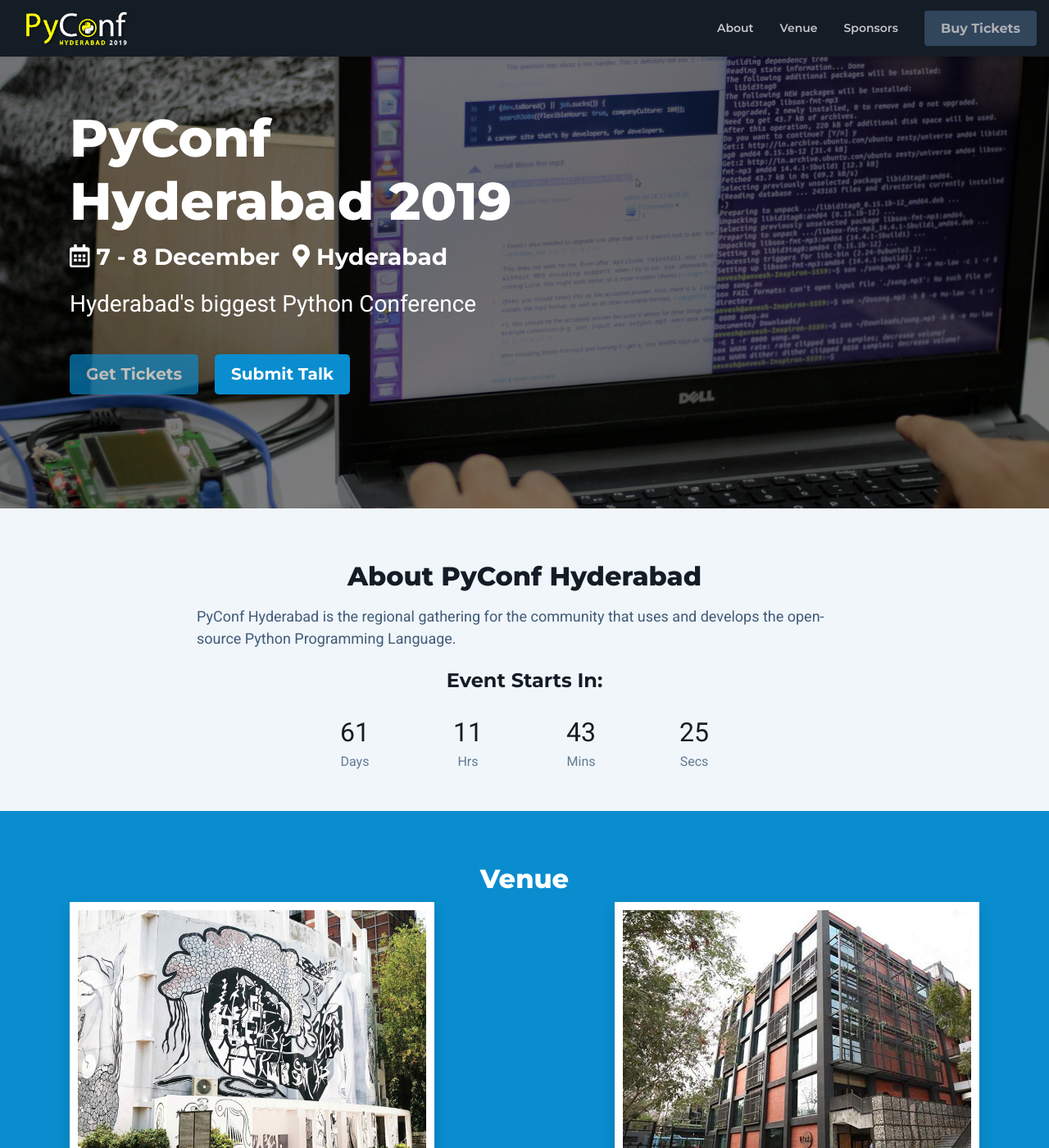
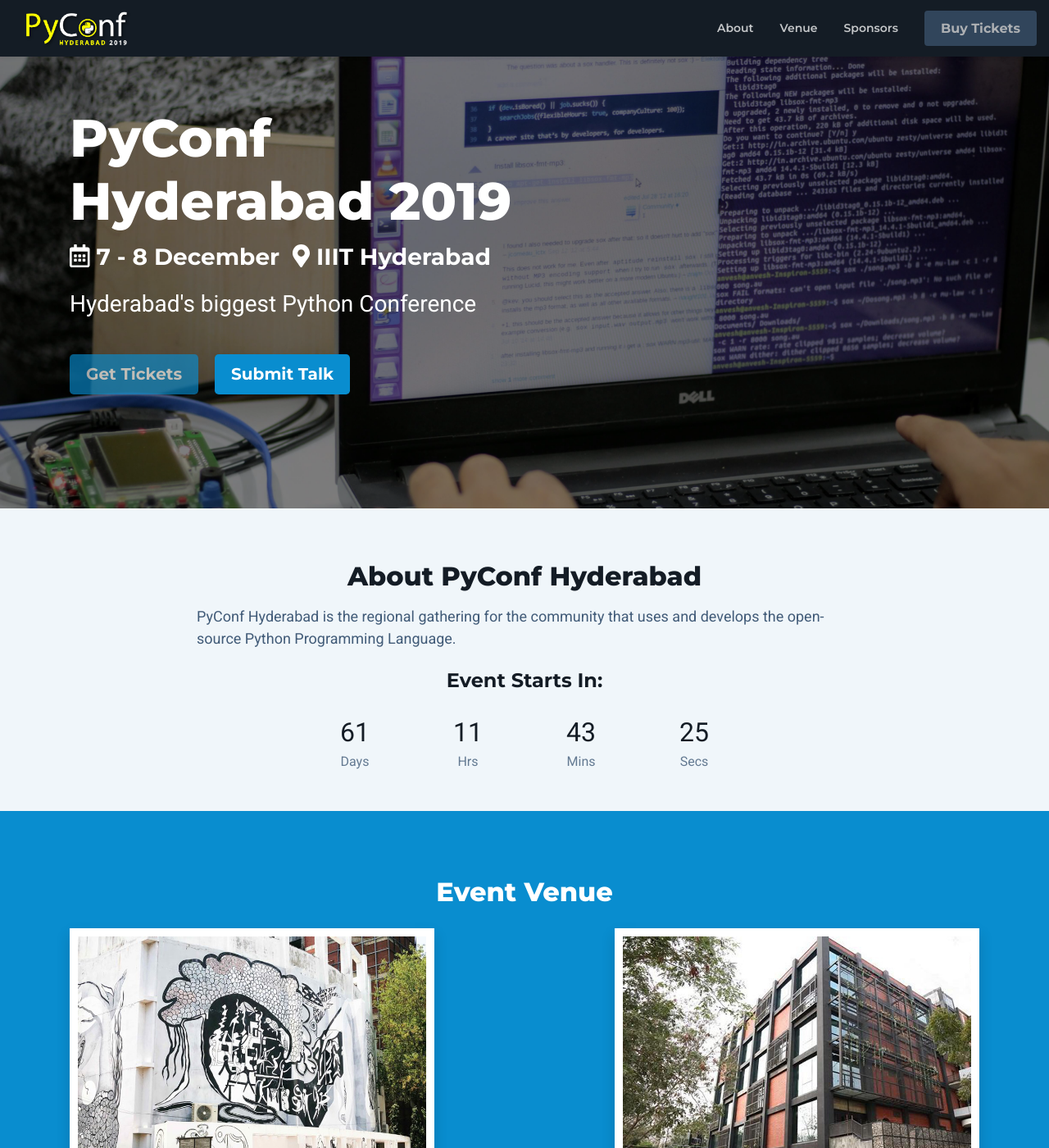
Before and after one commit to HydPy/hydpyconf2019, a Jekyll site: the page built from index.html, in a window 1280 px wide and 1400 px high. Shown: the whole window at 82% size. Built offline with Jekyll 4.4.1, drawn with Linux system fonts in a browser that asks for light colours; nearby versions of some CDN libraries.

Commit message:
Update Venue in hero block
Update venue template and link it to homepage

```diff
--- a/_includes/hero-block.html
+++ b/_includes/hero-block.html
@@ -15,7 +15,7 @@
 		<div class="container">
 			<div class="hero-text-block">
 				<h1 class="hero-heading mb-2">PyConf Hyderabad 2019</h1>
-				<div class="hero-meta mb-3"><i class="far fa-calendar-alt mr-2"></i>7 - 8 December <i class="fas fa-map-marker-alt mx-2"></i>Hyderabad</div>
+				<div class="hero-meta mb-3"><i class="far fa-calendar-alt mr-2"></i>7 - 8 December <i class="fas fa-map-marker-alt mx-2"></i>IIIT Hyderabad</div>
 				<div class="hero-intro mb-4">Hyderabad's biggest Python Conference</div>
 				<div class="hero-cta">
 					<a class="btn btn-primary btn-lg disabled mr-3" href="{{ site.tickets_link }}" target="_blank">Get Tickets</a>
--- a/_includes/venue-section-update.html
+++ /dev/null
@@ -1,24 +0,0 @@
-<section id="venue-section" class="venue-section section theme-bg-primary text-white">
-	<div class="container">
-		<h3 class="section-heading text-center text-white">Venue</h3>
-		<div class="row">
-			<div class="col-12 col-lg-5 text-center">
-				<div class="figure"><img class="shadow" src="assets/images/venue/iiith.jpg" alt=""></div>
-				<h3 class="text-white section-heading">Conference</h3>
-				<p class="font-weight-bold">IIIT Hyderabad, Gachibowli</p>
-			</div><!--//col-->
-			<div class="offset-lg-2 col-12 col-lg-5 text-center">
-				<div class="figure"><img class="shadow" src="assets/images/venue/T-Hub.jpg" alt=""></div>
-				<h3 class="text-white">Workshop</h3>
-				<p class="font-weight-bold">T-Hub, IIIT Hyderabad Campus,Gachibowli</p>
-			</div><!--//col-->
-		</div><!--//row-->
-	</div><!--//container-->
-</section><!--//venue-section-->
-<section id="venue-map-section" class="venue-map-section">
-    <div class="row">
-        <div class="col-md-12">
-	        <iframe src="https://www.google.com/maps/embed?pb=!1m18!1m12!1m3!1d3806.3114333137555!2d78.34757171434!3d17.444801888044285!2m3!1f0!2f0!3f0!3m2!1i1024!2i768!4f13.1!3m3!1m2!1s0x3bce0a03f17ff82b%3A0x9d02e89b98deb496!2sIIIT%20Hyderabad!5e0!3m2!1sen!2sin!4v1570339090084!5m2!1sen!2sin" width="100%" height="400px" frameborder="0" allowfullscreen></iframe>
-        </div>
-    </div>
-</section>
--- a/_includes/venue-section.html
+++ b/_includes/venue-section.html
@@ -1,55 +1,24 @@
-<section id="venue-section" class="venue-section section  theme-bg-primary text-white">
+<section id="venue-section" class="venue-section section theme-bg-primary text-white">
 	<div class="container">
-			<h3 class="section-heading text-center mb-5 text-white">Venue</h3>
-			<div class="row py-lg-5">
-				<div class="col-12 col-lg-7 h-100">
-					<div class="desc">
-						<h4 class="text-white mb-3">How To Get Here</h4>
-						<p>Your venue info goes here. Sed feugiat nibh lorem, a laoreet sem aliquet ut. Praesent tincidunt efficitur nisi, ut eleifend diam tempor sit amet. Aliquam volutpat ex feugiat, semper urna a, pharetra lacus. Sed eget eros cursus, consequat lectus ultricies, efficitur metus. Sed sit amet mauris faucibus magna finibus convallis vel quis justo. Curabitur ultricies sagittis erat, quis faucibus lectus tempor vitae. Proin sodales, elit vitae accumsan efficitur, orci quam molestie orci, accumsan tincidunt dui turpis sed libero. Duis id vehicula ex. In quis pellentesque lorem, ut sollicitudin mauris.</p>
-
-						<div class="row pt-3">
-							<div class="col-12 col-md-6 mb-4">
-								<div class="grid-item p-4">
-									<h5 class="text-white mb-3 title"><i class="fas fa-plane-departure mr-2"></i>By Plane</h5>
-									<p>Aliquam gravida, enim et efficitur feugiat, tellus ligula scelerisque orci, et sagittis erat lectus sit amet orci.</p>
-									<a class="text-white" href="#">Search Tickets &rarr;</a>
-								</div><!--//grid-item-->
-							</div><!--col-->
-							<div class="col-12 col-md-6 mb-4">
-								<div class="grid-item p-4">
-									<h5 class="text-white mb-3 title"><i class="fas fa-car mr-2"></i>By Car</h5>
-									<p>Aliquam gravida, enim et efficitur feugiat, tellus ligula scelerisque orci, et sagittis erat lectus sit amet orci.</p>
-									<a class="text-white" href="#">Check Route &rarr;</a>
-								</div><!--//grid-item-->
-							</div><!--col-->
-							<div class="col-12 col-md-6 mb-4">
-								<div class="grid-item p-4">
-									<h5 class="text-white mb-3 title"><i class="fas fa-bus-alt mr-2"></i>By Bus</h5>
-									<p>Aliquam gravida, enim et efficitur feugiat, tellus ligula scelerisque orci, et sagittis erat lectus sit amet orci. </p>
-									<a class="text-white" href="#">Book Tickets &rarr;</a>
-								</div><!--//grid-item-->
-							</div><!--col-->
-							<div class="col-12 col-md-6 mb-4">
-								<div class="grid-item p-4">
-									<h5 class="text-white mb-3 title"><i class="fas fa-subway mr-2"></i>By Train</h5>
-									<p>Aliquam gravida, enim et efficitur feugiat, tellus ligula scelerisque orci, et sagittis erat lectus sit amet orci.</p>
-									<a class="text-white" href="#">Book Tickets &rarr;</a>
-								</div><!--//grid-item-->
-							</div><!--col-->
-						</div><!--//row-->
-						<h4 class="text-white mb-4 mt-3 mt-lg-5">Facilities &amp; Accommodations</h4>
-						<p>Your venue info goes here. Lorem ipsum dolor sit amet, consectetur adipiscing elit. Proin consequat magna eu accumsan mattis. Duis non augue porttitor, fringilla velit vitae, ultricies eros. Sed libero eros, tristique ac orci nec, hendrerit dictum lacus. Aenean iaculis massa felis, eget venenatis turpis lacinia sit amet. </p>
-						<a class="btn btn-ghost" href="#">Search Hotels</a>
-					</div><!--//desc-->
+		<h3 class="section-heading text-center text-white py-3">Event Venue</h3>
+		<div class="row">
+			<div class="col-12 col-lg-5 text-center">
+				<div class="figure"><img class="shadow" src="assets/images/venue/iiith.jpg" alt=""></div>
+				<h3 class="text-white section-heading">Conference</h3>
+				<p class="font-weight-bold">IIIT Hyderabad, Gachibowli</p>
 			</div><!--//col-->
-				<div class="col-12 col-lg-4 offset-lg-1 position-relative h-100 mt-5 mt-lg-0">
-					<div class="figures-holder">
-						<div class="figure figure-1"><img class="shadow" src="assets/images/venue/venue-1.jpg" alt=""></div>
-						<div class="figure figure-2"><img class="shadow" src="assets/images/venue/venue-2.jpg" alt=""></div>
-						<div class="figure figure-3"><img class="shadow" src="assets/images/venue/venue-3.jpg" alt=""></div>
-						<div class="figure figure-4"><img class="shadow" src="assets/images/venue/venue-4.jpg" alt=""></div>
-					</div><!--//figures-holder-->
+			<div class="offset-lg-2 col-12 col-lg-5 text-center">
+				<div class="figure"><img class="shadow" src="assets/images/venue/T-Hub.jpg" alt=""></div>
+				<h3 class="text-white">Workshop</h3>
+				<p class="font-weight-bold">T-Hub, IIIT Hyderabad Campus,Gachibowli</p>
 			</div><!--//col-->
 		</div><!--//row-->
 	</div><!--//container-->
 </section><!--//venue-section-->
+<section id="venue-map-section" class="venue-map-section">
+    <div class="row">
+        <div class="col-md-12">
+	        <iframe src="https://www.google.com/maps/embed?pb=!1m18!1m12!1m3!1d3806.3114333137555!2d78.34757171434!3d17.444801888044285!2m3!1f0!2f0!3f0!3m2!1i1024!2i768!4f13.1!3m3!1m2!1s0x3bce0a03f17ff82b%3A0x9d02e89b98deb496!2sIIIT%20Hyderabad!5e0!3m2!1sen!2sin!4v1570339090084!5m2!1sen!2sin" width="100%" height="400px" frameborder="0" allowfullscreen></iframe>
+        </div>
+    </div>
+</section>
--- a/_layouts/default.html
+++ b/_layouts/default.html
@@ -35,7 +35,7 @@
     {% comment %} {% include tickets-section.html %} {% endcomment %}
 
     <!-- venue section -->
-    {% include venue-section-update.html %}
+    {% include venue-section.html %}
 
     <!-- sponsors section  -->
     {% comment %} {% include sponsors-section.html %} {% endcomment %}
```
Lines whose indentation alone changed are shown as unchanged.
